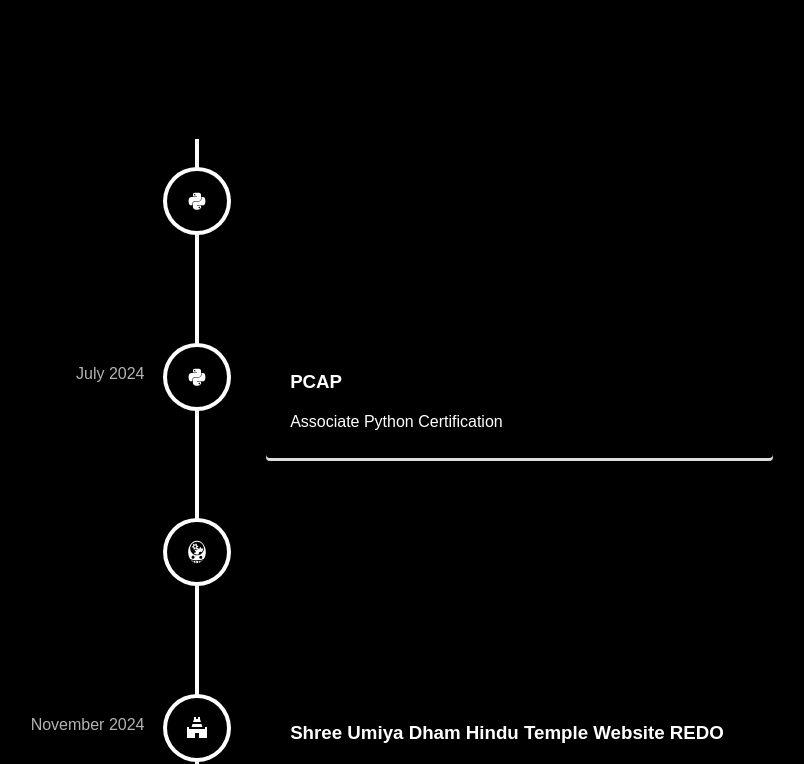
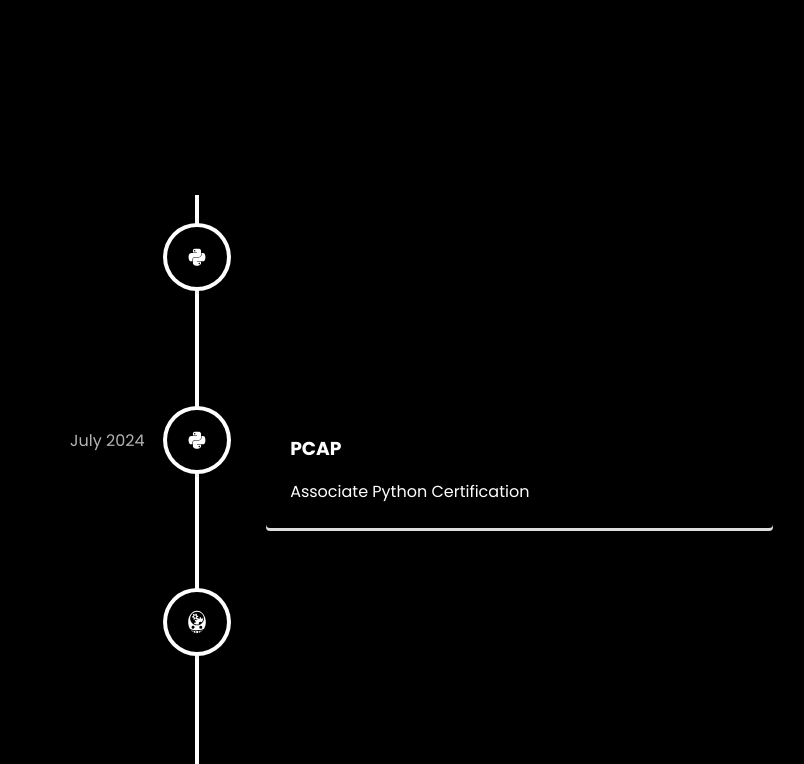
Before and after one commit to ved-patel226/ved.rocks, a React (Vite) app: page / in a window 1280 px wide. Shown: the part 1560-2324 px from the top of the page, without its empty margins (443-1247 px from the left). Built offline with nearby package versions, Linux system fonts and the light colour scheme.

Commit message:
Update CSS files with font import

```diff
--- a/src/css/index.module.css
+++ b/src/css/index.module.css
@@ -1,3 +1,4 @@
+@import url("https://fonts.googleapis.com/css2?family=Poppins:wght@400;700&display=swap");
 body {
   background-color: #000000;
   color: #bbbaba;
--- a/src/scss/index.module.scss
+++ b/src/scss/index.module.scss
@@ -1,4 +1,5 @@
 @use "variables"as vars;
+@import url('https://fonts.googleapis.com/css2?family=Poppins:wght@400;700&display=swap');
 
 body {
     background-color: vars.$first;
```
Also changed, not shown: 1 other file (tests, documents, lock files or other folders).
